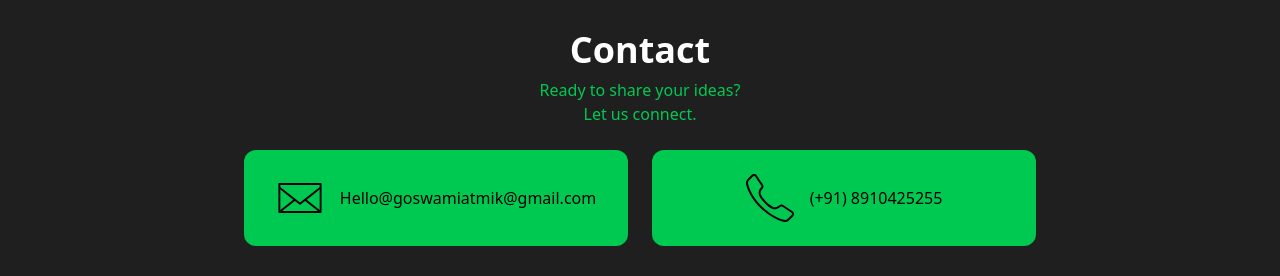
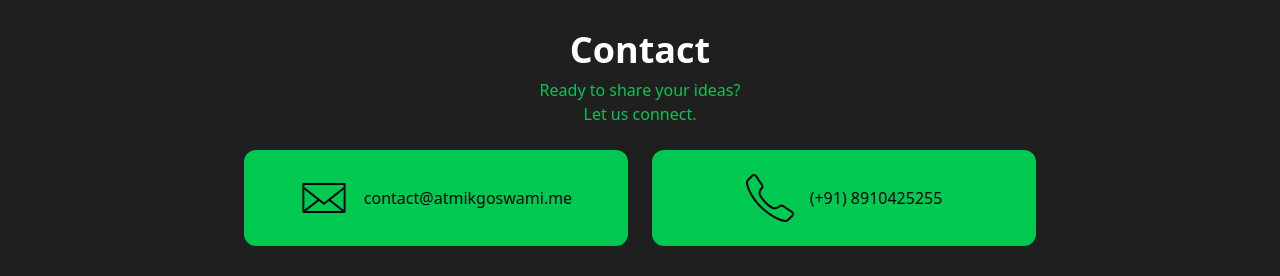
Before and after one commit to atmikgoswami/atmikgoswami, a React (Vite) app: page / in a window 1280 px wide. Shown: the part 2947-3223 px from the top of the page. Built offline with nearby package versions, Linux system fonts and the light colour scheme; no server answers.

Commit message:
modify contact email

```diff
--- a/src/components/Contact/Contact.jsx
+++ b/src/components/Contact/Contact.jsx
@@ -27,14 +27,14 @@ export default function Contact({theme}) {
           whileHover={{ scale: 1.05 }}
           className="flex items-center justify-center w-full max-w-sm gap-4 bg-green-500 rounded-xl p-6 transition-colors hover:bg-pink-500"
         >
-          <a href="mailto:Hello@goswamiatmik@gmail.com">
+          <a href="mailto:contact@atmikgoswami.me">
             <img src={emailIcon} alt="Email" className="w-12" />
           </a>
           <a
-            href="mailto:Hello@goswamiatmik@gmail.com"
+            href="mailto:contact@atmikgoswami.me"
             className="text-black font-medium transition-colors hover:text-white"
           >
-            Hello@goswamiatmik@gmail.com
+            contact@atmikgoswami.me
           </a>
         </motion.div>
 
```
